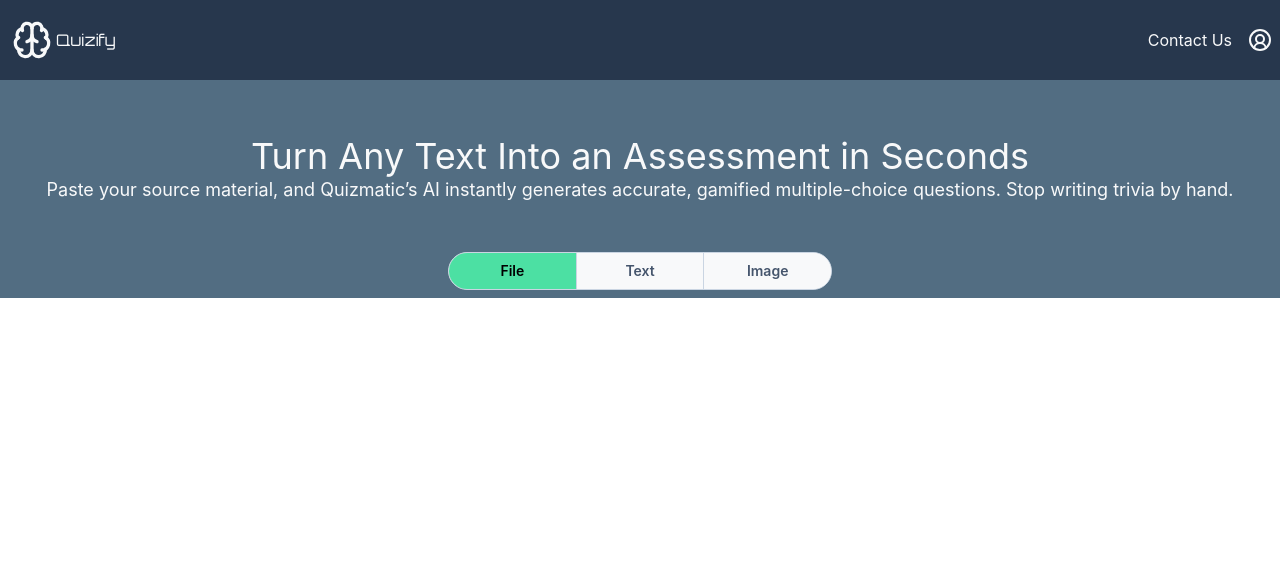
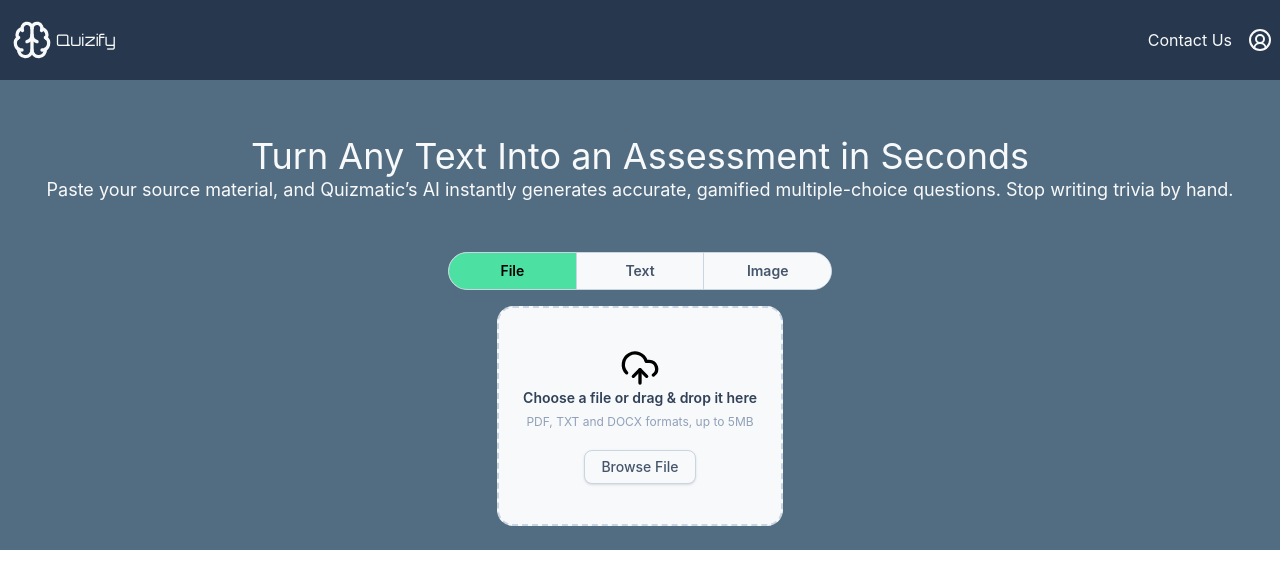
Before and after one commit to Adrian7373/Quizify-AI-Driven-Quiz-Generation-and-Gamification, a Next.js app: page / in a window 1280 px wide. Both pictures are taken after a click on the button "File". Shown: the top 588 px of the page. Built offline with nearby package versions, Linux system fonts and the light colour scheme.

Commit message:
Added FileDropZone component inside landing page

```diff
--- a/src/app/page.tsx
+++ b/src/app/page.tsx
@@ -1,4 +1,5 @@
 "use client"
+import FileDropzone from "./_components/FileDropZone";
 import NavBar from "./_components/NavBar";
 import { useState } from "react";
 
@@ -42,6 +43,9 @@ export default function Home() {
             );
           })}
         </div>
+        <div hidden={selectedOption !== "File"} className="py-4">
+          <FileDropzone />
+        </div>
       </section>
     </div>
   )
```
